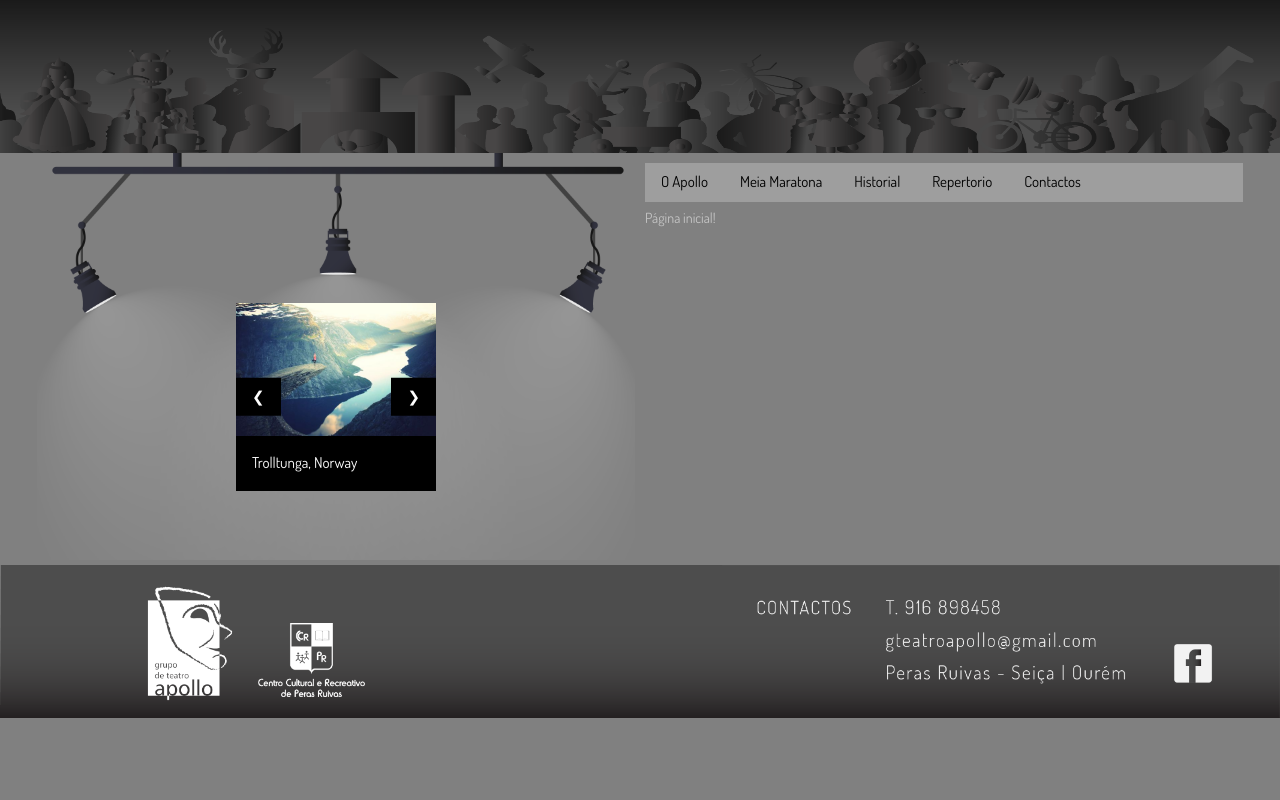
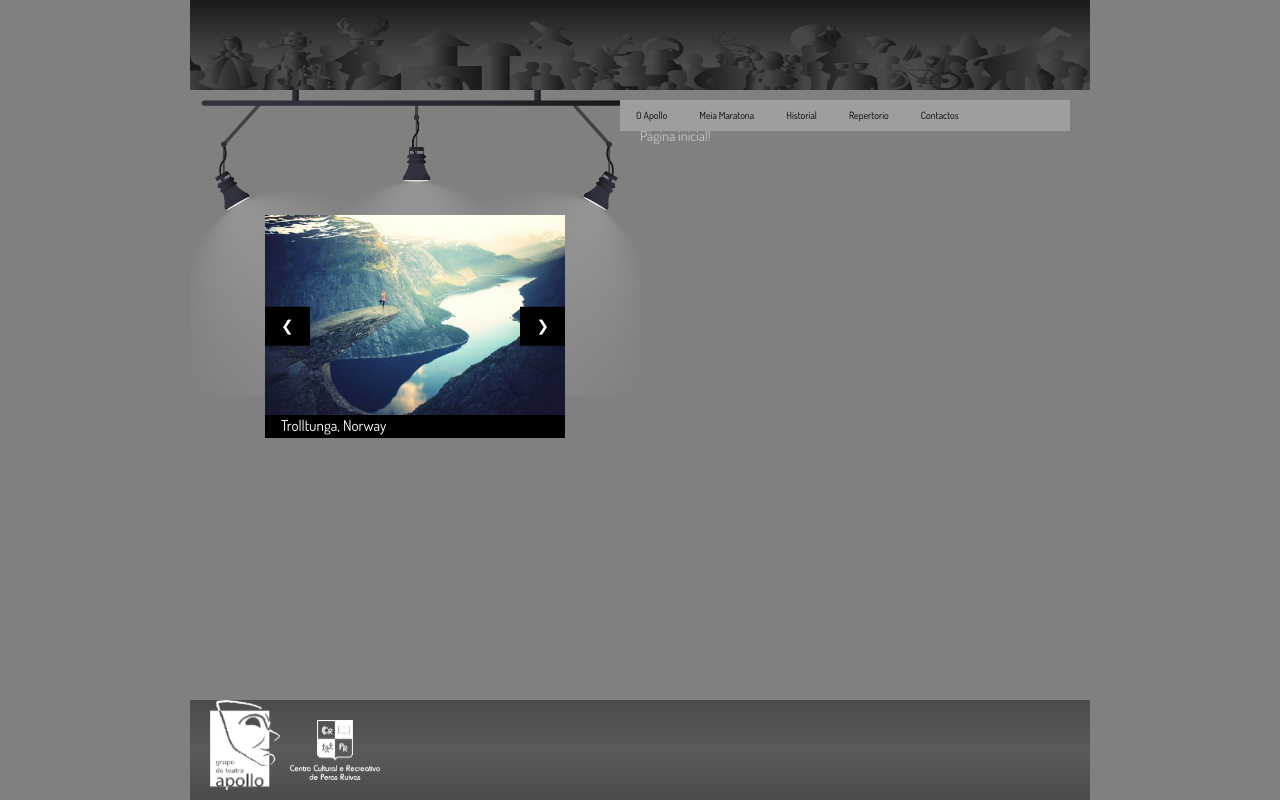
Before and after one commit to ivanfrias/apollo, a PHP site: page / in a window 1280 px wide. Run offline with PHP 8.4, Linux system fonts and the light colour scheme.

Commit message:
Changed layout to adapt to scrollable content

```diff
--- a/css/apollo.css
+++ b/css/apollo.css
@@ -1,11 +1,8 @@
 body {
 	font-family: 'Dosis', sans-serif;
-	/*background-image: url('../images/concrete_wall_3.png');
-	background-position: left top;
-	background-repeat: repeat;*/
 	background-color: grey;
-	display: flex;
-	flex-direction: column;
+	width: 100%;
+	height: 100%;
 }
 
 h3 {
@@ -34,13 +31,12 @@ h3 {
 }
 
 #gallery_container {
-	z-index: 2;
+	z-index: 1;
 	position: absolute;
-	width: 200px;
-	height: 250px;
+	width: 300px;
 	color: white;
 	left: 50%;
-	top: 150px;
+	top: 125px;
 	transform: translate(-50%, 0)
 }
 
@@ -72,11 +68,6 @@ h3 {
 	width: 50%;
 	margin-left: 5px;
 	margin-right: 5px;
-	margin-bottom: 5px;
-}
-
-#container-container{
-	margin: auto;
 }
 
 #parent_container {
@@ -123,3 +114,12 @@ ul.breadcrumb li a:hover {
 	margin-top: 10px;
 	margin-bottom: 10px;
 }
+
+#footer {
+  background: #4b4b4b; /* For browsers that do not support gradients */
+  background: -webkit-linear-gradient(#4b4b4b, #5a5a5a, #4b4b4b); /* For Safari 5.1 to 6.0 */
+  background: -o-linear-gradient(#4b4b4b, #5a5a5a, #4b4b4b); /* For Opera 11.1 to 12.0 */
+  background: -moz-linear-gradient(#4b4b4b, #5a5a5a, #4b4b4b); /* For Firefox 3.6 to 15 */
+  background: linear-gradient(#4b4b4b, #5a5a5a, #4b4b4b); /* Standard syntax */
+  /*box-shadow: 0px -2px 5px #4b4b4b;*/
+}
--- a/routes.php
+++ b/routes.php
@@ -35,7 +35,7 @@
 					   'act' 		=> ['index', 'show', 'error'],
 				  	   'contacts' 	=> ['index', 'error', 'error'],
 				   	   'historic' 	=> ['index', 'show', 'error'],
-				   	   'marathon'	=> ['index', 'error'],
+				   	   'marathon'	=> ['index', 'show', 'error'],
 				   	   'shows'		=> ['index', 'error']);
 
   // check that the requested controller and action are both allowed
--- a/views/layout.php
+++ b/views/layout.php
@@ -9,49 +9,141 @@
 </head>
 <body>
 
-	  <div id="parent_container">
-		  <div style="width: 100%; height: 153px;">
-			  <img alt=" " src="images/header.png" style="width: 100%;  height: 153px;">
+	<div style="width: 900px; margin-left: auto; margin-right: auto;">
+		<div style="position: fixed; top: 0px; width: 900px; z-index:1;">
+			<img src="images/header.png" style="width: 100%;  height: 90px;">
+		</div>
+
+		<div style="position: fixed; top: 90px; width: 450px;">
+			<img id="lights_img" src="images/lights.png"/>
+		    <div id="gallery_container">
+			  <div class="w3-content w3-display-container">
+				  <div class="w3-display-container mySlides">
+					  <img src="images/img_fjords.jpg" style="width:100%;height: 100%;">
+					  <div class="w3-display-bottom w3-container w3-black">
+						  Trolltunga, Norway
+					  </div>
+				  </div>
+
+				  <div class="w3-display-container mySlides">
+					  <img src="images/img_lights.jpg" style="width:100%;height: 100%;">
+					  <div class="w3-display-bottom w3-container w3-black">
+						  Trolltunga, Norway
+					  </div>
+				  </div>
+
+				  <div class="w3-display-container mySlides">
+					  <img src="images/img_lights.jpg" style="width:100%;height: 100%;">
+					  <div class="w3-display-bottom w3-container w3-black">
+						  Trolltunga, Norway
+					  </div>
+				  </div>
+
+				  <div class="w3-display-container mySlides">
+					  <img src="images/img_mountains.jpg" style="width:100%;height: 100%;">
+					  <div class="w3-display-bottom w3-container w3-black">
+						  Trolltunga, Norway
+					  </div>
+				  </div>
+
+				  <div class="w3-display-container mySlides">
+					  <img src="images/img_forest.jpg" style="width:100%;height: 100%;">
+					  <div class="w3-display-bottom w3-container w3-black">
+						  Trolltunga, Norway
+					  </div>
+				  </div>
+
+				  <button class="w3-button w3-black w3-display-left" onclick="plusDivs(-1)">&#10094;</button>
+				  <button class="w3-button w3-black w3-display-right" onclick="plusDivs(1)">&#10095;</button>
+			  </div>
+
+			  <script>
+				  var slideIndex = 1;
+				  showDivs(slideIndex);
+
+				  function plusDivs(n) {
+					  showDivs(slideIndex += n);
+				  }
+
+				  function showDivs(n) {
+					  var i;
+					  var x = document.getElementsByClassName("mySlides");
+					  if (n > x.length) {slideIndex = 1}
+					  if (n < 1) {slideIndex = x.length}
+					  for (i = 0; i < x.length; i++) {
+						  x[i].style.display = "none";
+					  }
+					  x[slideIndex-1].style.display = "block";
+				  }
+			  </script>
+		  </div>
+		</div>
+
+		<div style="position: fixed; left: 620px; width: 450px; height: 10px; top:90px; z-index: 1; background-color: grey;"></div>
+
+		<div style="position: fixed; left: 620px; width: 450px; top: 90px;z-index: 1;">
+			<div class="w3-bar w3-grey" style="font-size: 10px; margin-top:10px;">
+				<a href="?controller=about&action=index" class="w3-bar-item w3-button">O Apollo</a>
+				<a href="?controller=marathon&action=index" class="w3-bar-item w3-button">Meia Maratona</a>
+				<a href="?controller=historic&action=index" class="w3-bar-item w3-button">Historial</a>
+				<a href="?controller=act&action=index" class="w3-bar-item w3-button">Repertorio</a>
+				<a href="?controller=contacts&action=index" class="w3-bar-item w3-button">Contactos</a>
+			</div>
+		</div>
+
+		<div id="content_text_container" style="position: relative; top: 120px; width: 450px; left: 450px;">
+			  <?php require_once('routes.php'); ?>
+		</div>
+
+		<div id="footer" style="position: fixed; bottom: 0px;height: 100px; width: 900px; z-index: 1;">
+			<img src="images/logo.png" style="position: absolute; left: 20px; bottom: 10px; width: 70px; height: 90px;">
+			<img src="images/ccrpr_logo.png" style="position: absolute; left: 100px; bottom: 20px; width: 90px; height: 60px;">
+		</div>
+	</div>
+
+	<!--
+		  <div style="position:fixed; top:0px; left:0px; height: 70px; right:0px;">
+			  <img alt=" " src="images/header.png" style="width: 100%;  height: 70px;">
 		  </div>
 
-		  <div id="container-container">
-			  <div id="container">
-				  <div id="container-item">
+
+		  <div class="w3-row" style="position: fixed; top: 70px; bottom:30px; right:0px; left: 0px; overflow: scroll;">
+				  <div class="w3-col s6">
 					  <div id="lights_container">
-						  <img id="lights_img" src="images/lights.png">
+					  	  <img id="lights_img" src="images/lights.png"/>
 						  <div id="gallery_container">
 							  <div class="w3-content w3-display-container">
 								  <div class="w3-display-container mySlides">
 									  <img src="images/img_fjords.jpg" style="width:100%;height: 100%;">
-									  <div class="w3-display-bottom w3-container w3-padding-16 w3-black">
+									  <div class="w3-display-bottom w3-container w3-black">
 										  Trolltunga, Norway
 									  </div>
 								  </div>
 
 								  <div class="w3-display-container mySlides">
 									  <img src="images/img_lights.jpg" style="width:100%;height: 100%;">
-									  <div class="w3-display-bottom w3-container w3-padding-16 w3-black">
+									  <div class="w3-display-bottom w3-container w3-black">
 										  Trolltunga, Norway
 									  </div>
 								  </div>
 
 								  <div class="w3-display-container mySlides">
 									  <img src="images/img_lights.jpg" style="width:100%;height: 100%;">
-									  <div class="w3-display-bottom w3-container w3-padding-16 w3-black">
+									  <div class="w3-display-bottom w3-container w3-black">
 										  Trolltunga, Norway
 									  </div>
 								  </div>
 
 								  <div class="w3-display-container mySlides">
 									  <img src="images/img_mountains.jpg" style="width:100%;height: 100%;">
-									  <div class="w3-display-bottom w3-container w3-padding-16 w3-black">
+									  <div class="w3-display-bottom w3-container w3-black">
 										  Trolltunga, Norway
 									  </div>
 								  </div>
 
 								  <div class="w3-display-container mySlides">
 									  <img src="images/img_forest.jpg" style="width:100%;height: 100%;">
-									  <div class="w3-display-bottom w3-container w3-padding-16 w3-black">
+									  <div class="w3-display-bottom w3-container w3-black">
 										  Trolltunga, Norway
 									  </div>
 								  </div>
@@ -78,12 +170,11 @@
 									  }
 									  x[slideIndex-1].style.display = "block";
 								  }
-								  </script>
-							  </div>
+							  </script>
 						  </div>
-					  </div>
-					  <div id="container-item">
-
+						 </div>
+				  </div>
+				  <div class="w3-col s6">
 						  <div id="menubar" class="w3-bar w3-grey">
 							  <a href="?controller=about&action=index" class="w3-bar-item w3-button">O Apollo</a>
 							  <a href="?controller=marathon&action=index" class="w3-bar-item w3-button">Meia Maratona</a>
@@ -97,17 +188,18 @@
 
 								  <?php require_once('routes.php'); ?>
 
-
 							  </div>
 						  </div>
-
-					  </div>
 				  </div>
-			  </div>
 		  </div>
 
-		  <footer class="footer">
-			  <img alt=" " style="width: 100%; height: 153px;" src="images/footer.png" >
-		  </footer>
+
+		<div id="footer" style="position:fixed; bottom:0px; height:80px; left:0px; right:0px;">
+			<img src="images/logo.png" style="width: 50px; height: 70px; position: absolute; left: 30px; bottom: 10px;">
+			<img src="images/ccrpr_logo.png" style="width: 90px; height: 60px; position: absolute; left: 90px; bottom: 10px;">
+		</div>
+		-->
+
+
   </body>
 </html>
--- a/views/marathon/index.php
+++ b/views/marathon/index.php
@@ -1,15 +1,14 @@
 <ul class="breadcrumb">
 	<li><a href="index.php">Home</a></li>
-	<li>Meia Maratona</li>
+	<li><a href="?controller=marathon&action=index">Meia Maratona</a></li>
 </ul>
 
 <p>A primeira meia maratona de teatro realizou-se no ano de 2006. A Meia maratona de teatro é um projeto que pretende abranger, entre outros e além de espetáculos de teatro, programação de música, dança, hora de conto, mostra de vídeos. É realizada durante três dias, em que o principal conceito é o de serem apresentados espetáculos com cerca de 3 horas de intervalo. Promover o intercâmbio e o conhecimento de novos grupos e trabalhos é também um dos objetivos. Desde 2014 que a Meia Maratona se estendeu à Vila Medieval de Ourém.</p>
 
 <ul>
 
-<?php echo $marathons; ?>
 <?php foreach($marathons as $marathon){ ?>
-<li><a href="#"><?php echo $marathon->title.' - '.$marathon->dates ?></a></li>
+<li><a href="?controller=marathon&action=show&id=<?php echo $marathon->id; ?>"><?php echo $marathon->title.' - '.$marathon->dates ?></a></li>
 <?php } ?>
 
 </ul>
```
Also changed, not shown: controllers/marathon_controller.php (+5 -8 lines), models/marathon.php (+10 -0 lines), views/marathon/show.php (+2 -16 lines), images/ccrpr_logo.png (added), images/logo.png (added), 2 other files.
